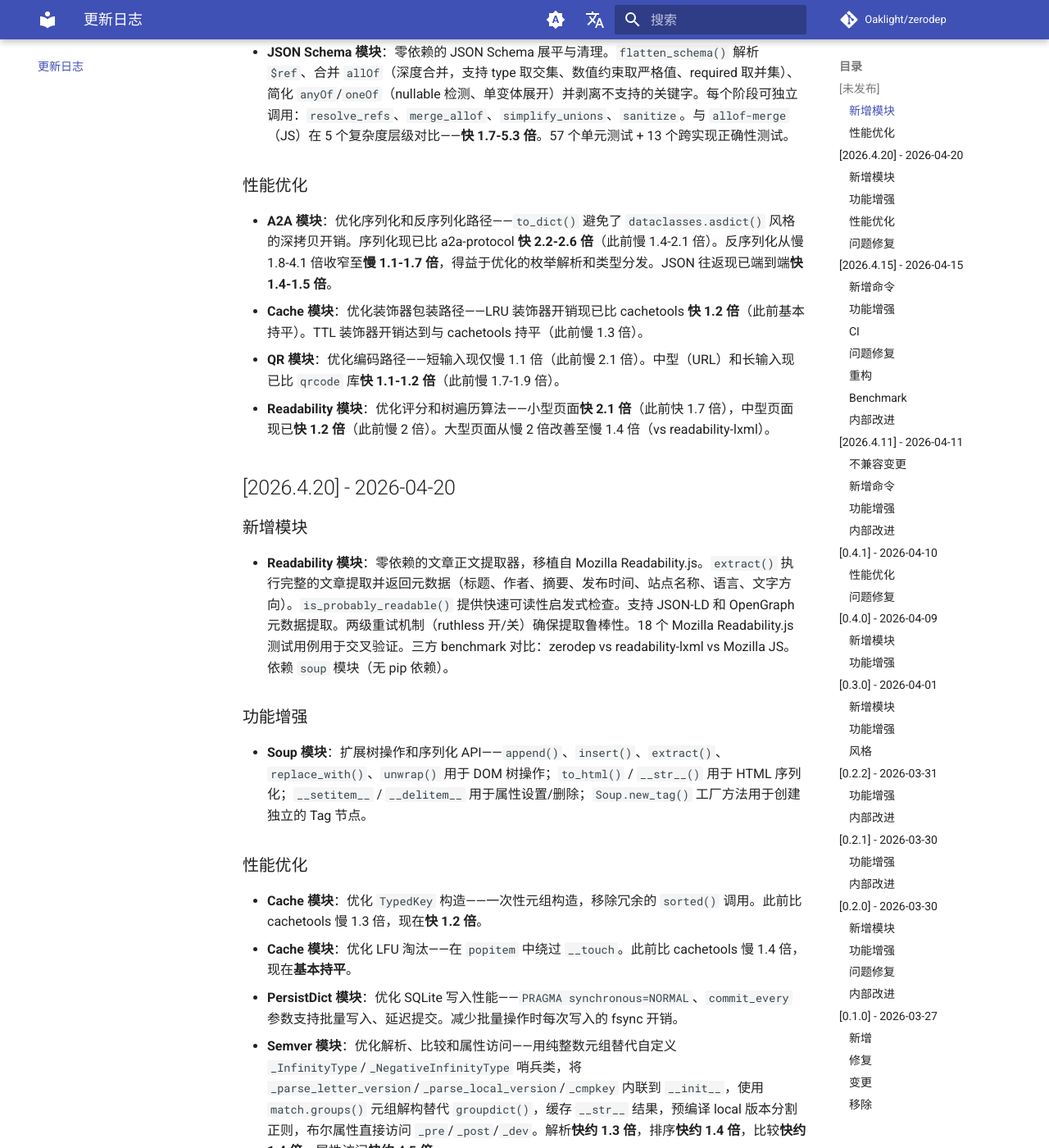
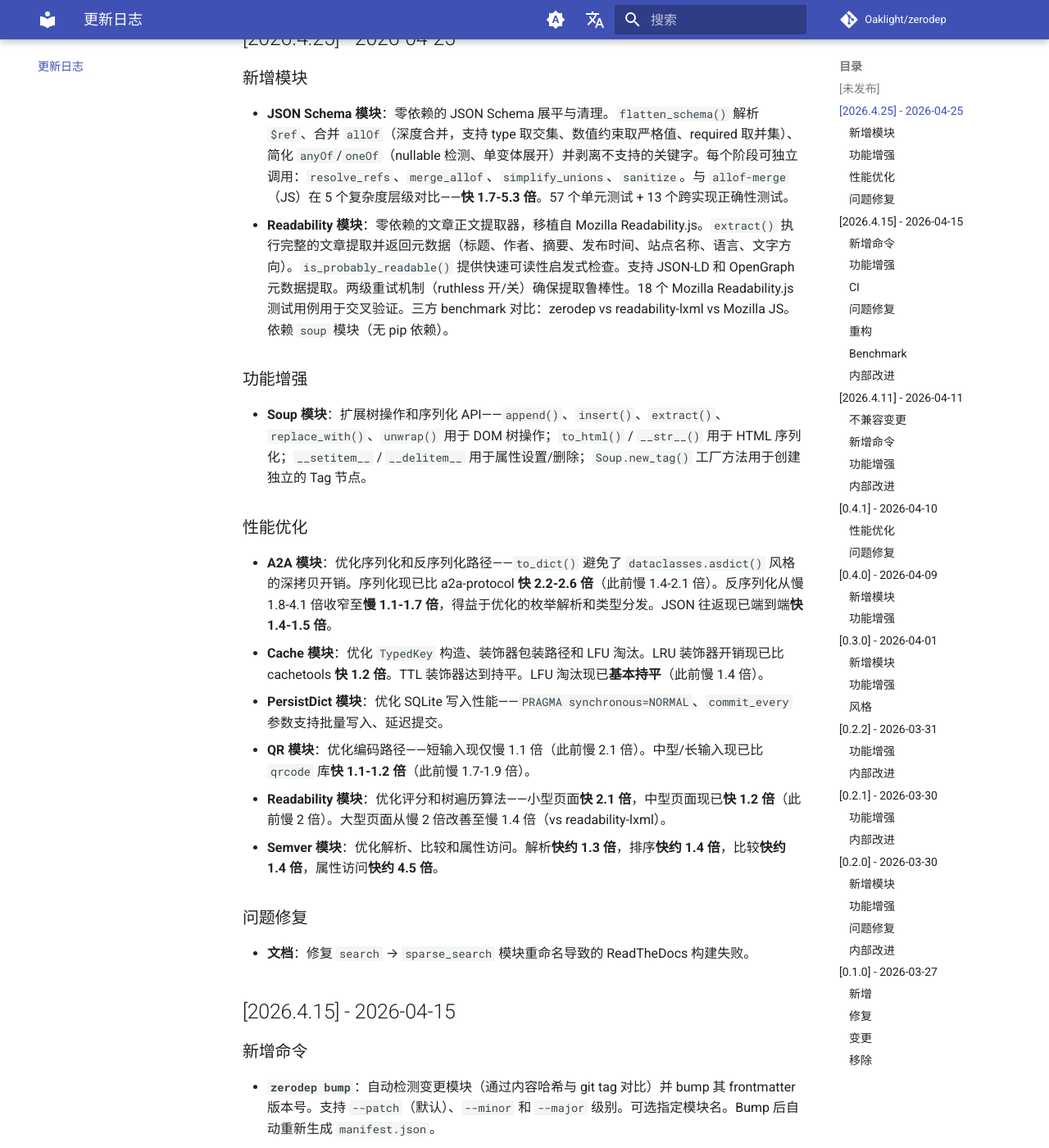
Before and after one commit to Oaklight/zerodep, an MkDocs documentation site: the page built from docs/changelog.md, in a window 1280 px wide and 1400 px high, scrolled down 381 px. Shown: the whole window at 82% size. Built offline with MkDocs 1.6.1 and Material for MkDocs 9.7.7, drawn with Linux system fonts in a browser that asks for light colours; comment, search, counter and statistics services are not loaded; some of the changed text lies outside the part shown.

Commit message:
docs: merge [未发布] + [2026.4.20] into [2026.4.25] changelog entry

```diff
--- a/docs/changelog.md
+++ b/docs/changelog.md
@@ -6,21 +6,11 @@
 
 ## [未发布]
 
+## [2026.4.25] - 2026-04-25
+
 ### 新增模块
 
 - **JSON Schema 模块**：零依赖的 JSON Schema 展平与清理。`flatten_schema()` 解析 `$ref`、合并 `allOf`（深度合并，支持 type 取交集、数值约束取严格值、required 取并集）、简化 `anyOf`/`oneOf`（nullable 检测、单变体展开）并剥离不支持的关键字。每个阶段可独立调用：`resolve_refs`、`merge_allof`、`simplify_unions`、`sanitize`。与 `allof-merge`（JS）在 5 个复杂度层级对比——**快 1.7-5.3 倍**。57 个单元测试 + 13 个跨实现正确性测试。
-
-### 性能优化
-
-- **A2A 模块**：优化序列化和反序列化路径——`to_dict()` 避免了 `dataclasses.asdict()` 风格的深拷贝开销。序列化现已比 a2a-protocol **快 2.2-2.6 倍**（此前慢 1.4-2.1 倍）。反序列化从慢 1.8-4.1 倍收窄至**慢 1.1-1.7 倍**，得益于优化的枚举解析和类型分发。JSON 往返现已端到端**快 1.4-1.5 倍**。
-- **Cache 模块**：优化装饰器包装路径——LRU 装饰器开销现已比 cachetools **快 1.2 倍**（此前基本持平）。TTL 装饰器开销达到与 cachetools 持平（此前慢 1.3 倍）。
-- **QR 模块**：优化编码路径——短输入现仅慢 1.1 倍（此前慢 2.1 倍）。中型（URL）和长输入现已比 `qrcode` 库**快 1.1-1.2 倍**（此前慢 1.7-1.9 倍）。
-- **Readability 模块**：优化评分和树遍历算法——小型页面**快 2.1 倍**（此前快 1.7 倍），中型页面现已**快 1.2 倍**（此前慢 2 倍）。大型页面从慢 2 倍改善至慢 1.4 倍（vs readability-lxml）。
-
-## [2026.4.20] - 2026-04-20
-
-### 新增模块
-
 - **Readability 模块**：零依赖的文章正文提取器，移植自 Mozilla Readability.js。`extract()` 执行完整的文章提取并返回元数据（标题、作者、摘要、发布时间、站点名称、语言、文字方向）。`is_probably_readable()` 提供快速可读性启发式检查。支持 JSON-LD 和 OpenGraph 元数据提取。两级重试机制（ruthless 开/关）确保提取鲁棒性。18 个 Mozilla Readability.js 测试用例用于交叉验证。三方 benchmark 对比：zerodep vs readability-lxml vs Mozilla JS。依赖 `soup` 模块（无 pip 依赖）。
 
 ### 功能增强
@@ -29,11 +19,12 @@
 
 ### 性能优化
 
-- **Cache 模块**：优化 `TypedKey` 构造——一次性元组构造，移除冗余的 `sorted()` 调用。此前比 cachetools 慢 1.3 倍，现在**快 1.2 倍**。
-- **Cache 模块**：优化 LFU 淘汰——在 `popitem` 中绕过 `__touch`。此前比 cachetools 慢 1.4 倍，现在**基本持平**。
-- **PersistDict 模块**：优化 SQLite 写入性能——`PRAGMA synchronous=NORMAL`、`commit_every` 参数支持批量写入、延迟提交。减少批量操作时每次写入的 fsync 开销。
-- **Semver 模块**：优化解析、比较和属性访问——用纯整数元组替代自定义 `_InfinityType`/`_NegativeInfinityType` 哨兵类，将 `_parse_letter_version`/`_parse_local_version`/`_cmpkey` 内联到 `__init__`，使用 `match.groups()` 元组解构替代 `groupdict()`，缓存 `__str__` 结果，预编译 local 版本分割正则，布尔属性直接访问 `_pre`/`_post`/`_dev`。解析**快约 1.3 倍**，排序**快约 1.4 倍**，比较**快约 1.4 倍**，属性访问**快约 4.5 倍**。
-- LRU、TTL 及混合负载基准无性能回退（cache）。读取/遍历基准无性能回退（persistdict）。所有 semver 正确性测试通过。
+- **A2A 模块**：优化序列化和反序列化路径——`to_dict()` 避免了 `dataclasses.asdict()` 风格的深拷贝开销。序列化现已比 a2a-protocol **快 2.2-2.6 倍**（此前慢 1.4-2.1 倍）。反序列化从慢 1.8-4.1 倍收窄至**慢 1.1-1.7 倍**，得益于优化的枚举解析和类型分发。JSON 往返现已端到端**快 1.4-1.5 倍**。
+- **Cache 模块**：优化 `TypedKey` 构造、装饰器包装路径和 LFU 淘汰。LRU 装饰器开销现已比 cachetools **快 1.2 倍**。TTL 装饰器达到持平。LFU 淘汰现已**基本持平**（此前慢 1.4 倍）。
+- **PersistDict 模块**：优化 SQLite 写入性能——`PRAGMA synchronous=NORMAL`、`commit_every` 参数支持批量写入、延迟提交。
+- **QR 模块**：优化编码路径——短输入现仅慢 1.1 倍（此前慢 2.1 倍）。中型/长输入现已比 `qrcode` 库**快 1.1-1.2 倍**（此前慢 1.7-1.9 倍）。
+- **Readability 模块**：优化评分和树遍历算法——小型页面**快 2.1 倍**，中型页面现已**快 1.2 倍**（此前慢 2 倍）。大型页面从慢 2 倍改善至慢 1.4 倍（vs readability-lxml）。
+- **Semver 模块**：优化解析、比较和属性访问。解析**快约 1.3 倍**，排序**快约 1.4 倍**，比较**快约 1.4 倍**，属性访问**快约 4.5 倍**。
 
 ### 问题修复
 
```
